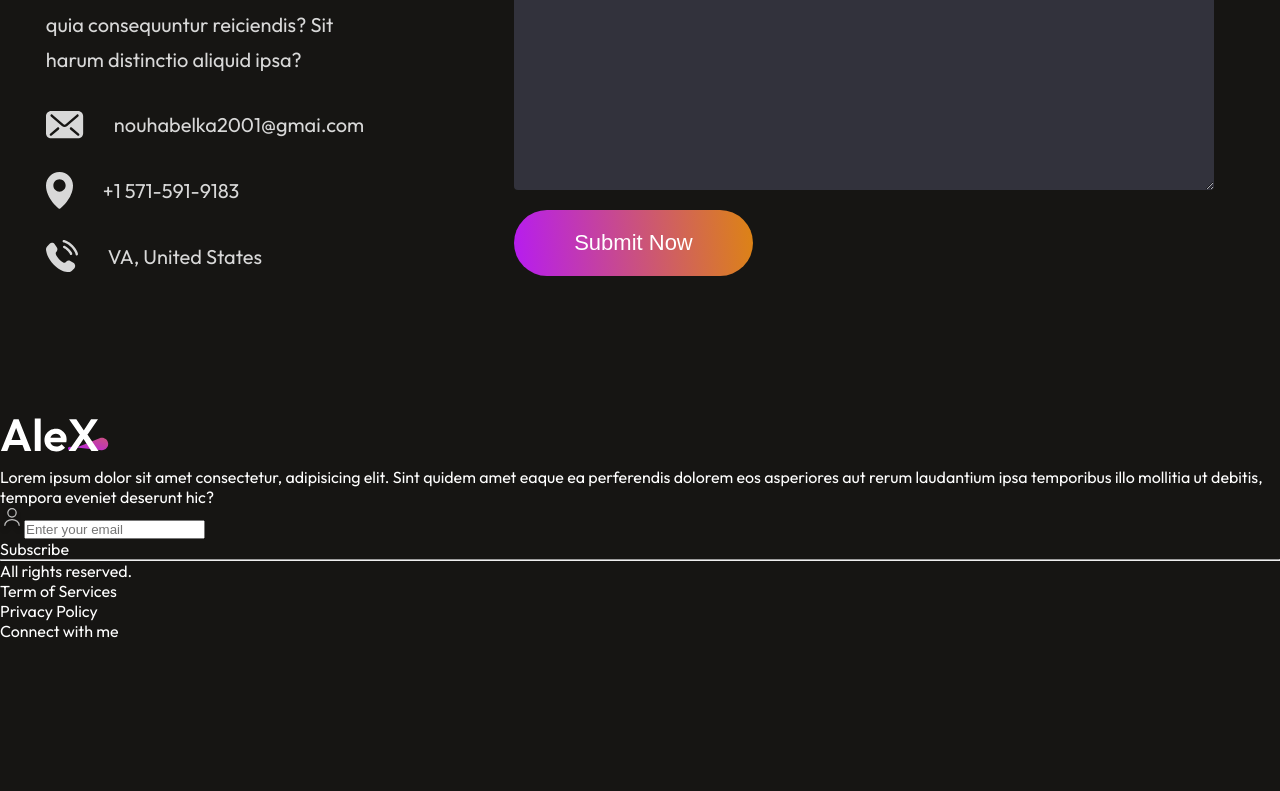
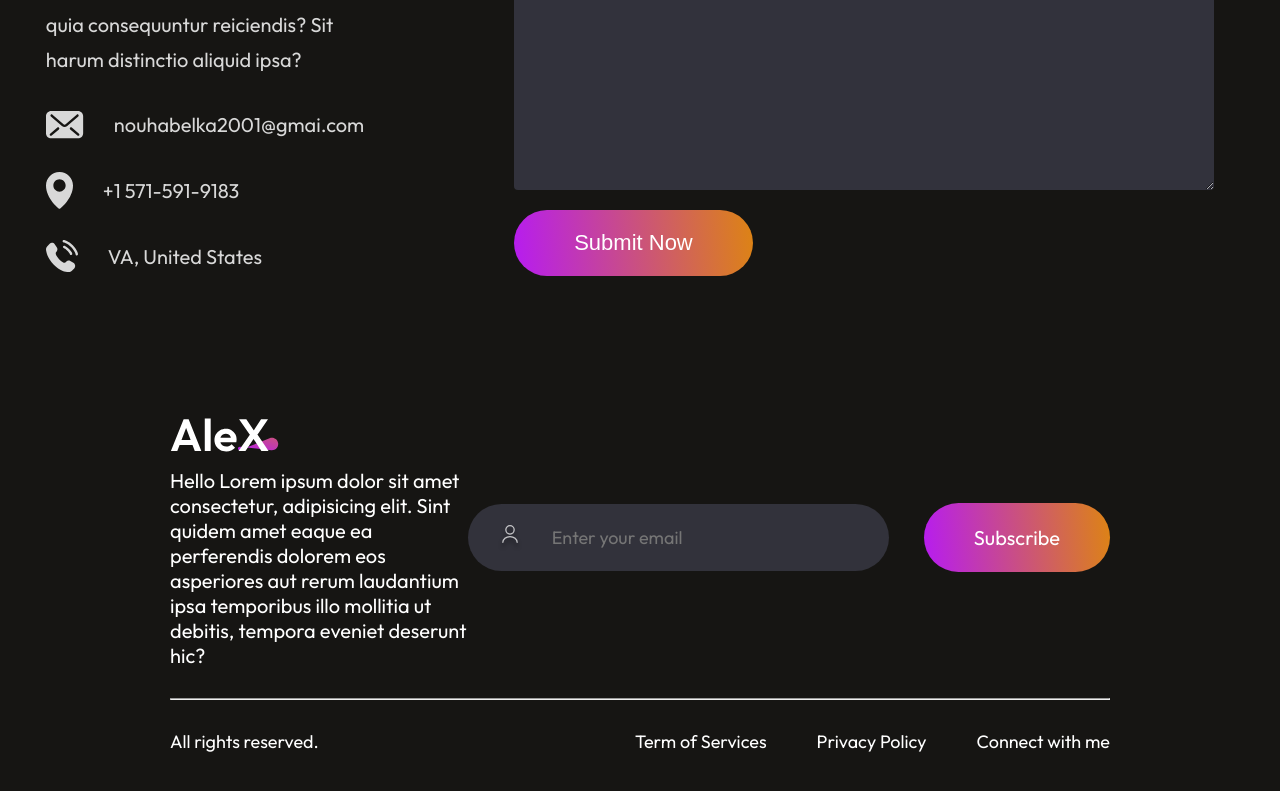
Before and after one commit to nouha-belka/portfolio, a React (Vite) app: page / in a window 1280 px wide. Shown: the part 6460-7251 px from the top of the page. Before the commit the page ends 7101 px from the top, so only its background shows below. Built offline with nearby package versions, Linux system fonts and the light colour scheme.

Commit message:
Footer section donr

```diff
--- a/src/Components/Footer/Footer.css
+++ b/src/Components/Footer/Footer.css
@@ -0,0 +1,60 @@
+.footer{
+    margin: 50px 170px;
+    display: flex;
+    flex-direction: column;
+    gap: 30px;
+}
+.footer-top{
+    display: flex;
+    justify-content: space-between;
+}
+.footer-top-left{
+    font-size: 20px;
+    max-width: 400px;
+}
+.footer-top-right{
+    display: flex;
+    align-items: center;
+    gap: 35px;
+}
+.footer-email-input{
+    display: flex;
+    gap: 30px;
+    padding: 20px 30px;
+    border-radius: 50px;
+    background: #32323B;
+    padding-right: 80px;
+}
+.footer-email-input input{
+    outline: none;
+    border: none;
+    background: transparent;
+    color: #A0A0A0;
+    font-family: Outfit;
+    font-size: 18px;
+}
+.footer-subscribe{
+    font-size: 20px;
+    padding: 22px 50px;
+    border-radius: 50px;
+    background: linear-gradient(264deg, #DF8908 -5.09%, #B415FF 106.28%);
+    cursor: pointer;
+    transition: 0.3s;
+}
+.footer-bottom{
+    display: flex;
+    justify-content: space-between;
+    font-size: 18px;
+}
+.footer-bottom-right{
+    display: flex;
+    gap: 50px;
+    margin-bottom: 50px;
+}
+.footer-email-input:hover{
+    border: 2px solid white;
+}
+.footer-subscribe:hover{
+    transform: scale(1.1);
+    transition: 0.3s;
+}
--- a/src/Components/Footer/Footer.jsx
+++ b/src/Components/Footer/Footer.jsx
@@ -9,7 +9,7 @@ const Footer = () => {
       <div className="footer-top">
         <div className='footer-top-left'>
             <img src={footer_logo} alt=""/>
-            <p>Lorem ipsum dolor sit amet consectetur, adipisicing elit. Sint quidem amet eaque ea perferendis dolorem eos asperiores aut rerum laudantium ipsa temporibus illo mollitia ut debitis, tempora eveniet deserunt hic?</p>
+            <p>Hello Lorem ipsum dolor sit amet consectetur, adipisicing elit. Sint quidem amet eaque ea perferendis dolorem eos asperiores aut rerum laudantium ipsa temporibus illo mollitia ut debitis, tempora eveniet deserunt hic?</p>
         </div>
         <div className="footer-top-right">
             <div className="footer-email-input">
```
